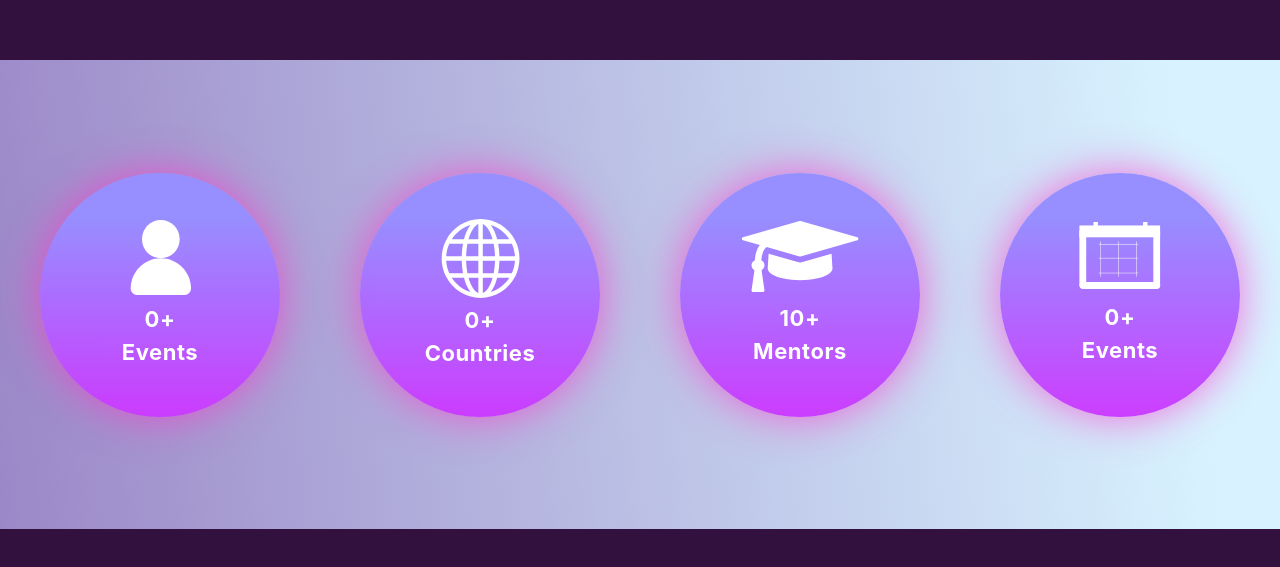
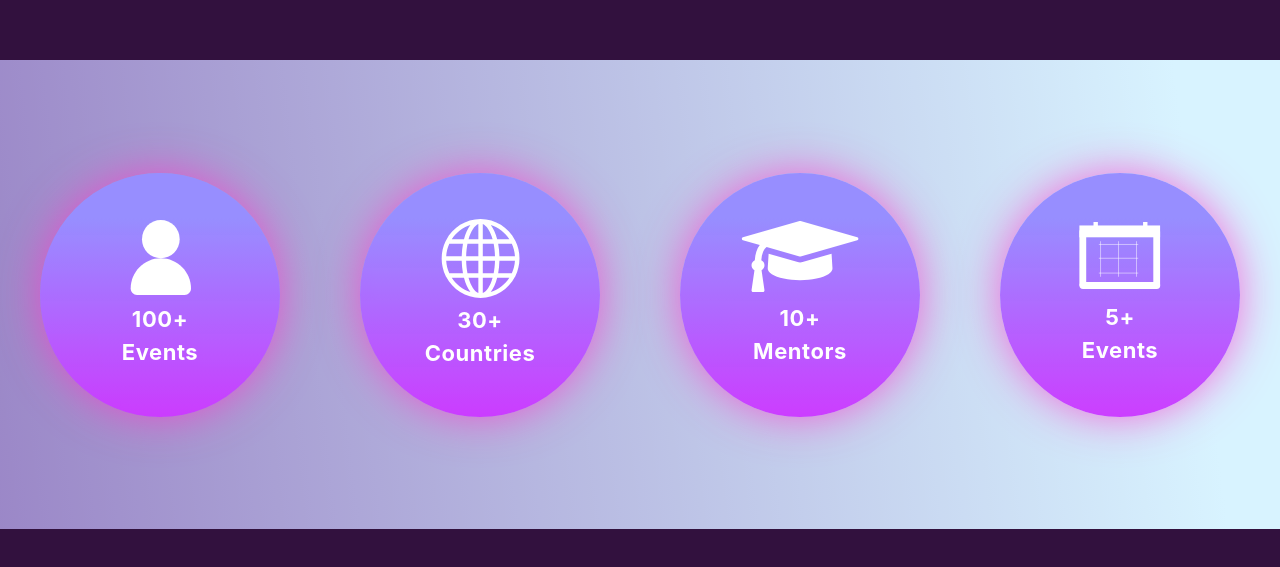
Before and after one commit to banboy38/devs-dungeon-spa, a Next.js app: page / in a window 1280 px wide. Shown: the part 1438-2005 px from the top of the page. Built offline with nearby package versions, Linux system fonts and the light colour scheme.

Commit message:
timeout50ms

```diff
--- a/components/statbar/statbar.js
+++ b/components/statbar/statbar.js
@@ -79,39 +79,12 @@ export default function Statbar() {
 
                 <StatBar className='flex justify-around place-items-center'>
 
-                    {/* <Circle className='flex flex-col justify-around place-items-center'>
-                        <Image src={personIcon} alt="person icon" />
-                        <div className='text-center text-white tracking-wide font-bold'>
-                            <p id='trial' className='trial'>{num}+</p>
-                            <p>Members</p>
-                        </div>
-                    </Circle> */}
                     <Gola icon = {personIcon} val={100} alt="person icon" text="Events"/>
 
-                    <Circle className='flex flex-col justify-around place-items-center'>
-                        <Image src={globeIcon} alt="globe icon" />
-                        <div className='text-center text-white tracking-wide font-bold'>
-                            <p>{country}+</p>
-                            <p>Countries</p>
-                        </div>
-                    </Circle>
+                    <Gola icon = {globeIcon} val={30} alt="globe icon" text="Countries"/>
 
-                    <Circle className='flex flex-col justify-around place-items-center'>
-                        <Image src={graduate} alt="graduation hat icon" />
-                        <div className='text-center text-white tracking-wide font-bold'>
-                            <p>10+</p>
-                            <p>Mentors</p>
-                        </div>
-                    </Circle>
+                    <Gola icon = {graduate} val={10} alt="graduation hat icon" text="Mentors"/>
 
-
-                    {/* <Circle className='flex flex-col justify-around place-items-center'>
-                        <Image src={calendar} alt="calendar icon" />
-                        <div className='text-center text-white tracking-wide font-bold'>
-                            <p>5+</p>
-                            <p>Events</p>
-                        </div>
-                    </Circle> */}
                     <Gola icon = {calendar} val={5} alt="calendar icon" text="Events"/>
 
                 </StatBar>
--- a/components/statbar/theCircle.js
+++ b/components/statbar/theCircle.js
@@ -8,10 +8,10 @@ export default function Gola({icon, alt, val, text}){
     const interval= setInterval(() => {
         setnum(prevstate => (prevstate+1))
         // console.log(num)
-    }, 1);
+    }, 50);
     setTimeout(() => {
         clearInterval(interval)
-    }, 1);
+    }, 50);
 
     if(num > val-1){
         clearInterval(interval)
```
